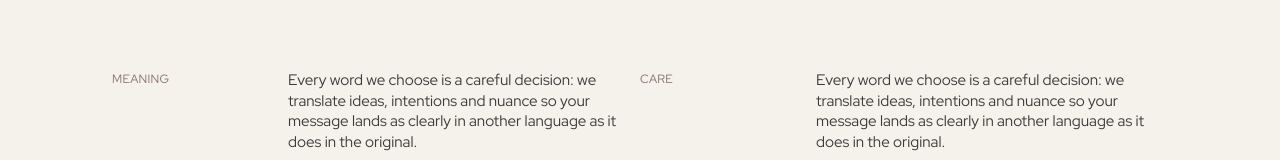
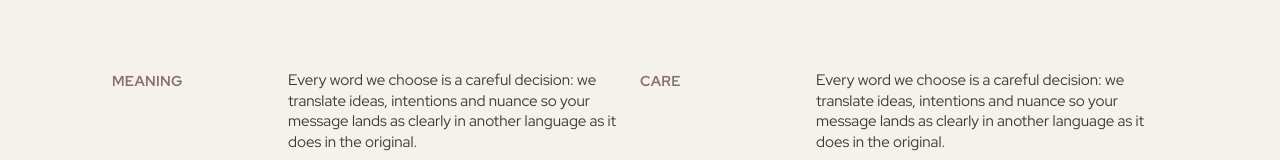
Before and after one commit to georginatranslateweb-glitch/web, a Next.js app: page /home-5 in a window 1280 px wide. Shown: the part 577-737 px from the top of the page. Built offline with nearby package versions, Linux system fonts and the light colour scheme.

Commit message:
secondary titles size rearrange

```diff
--- a/assets/css/home-5-hero.css
+++ b/assets/css/home-5-hero.css
@@ -215,7 +215,9 @@
 }
 
 .ms-main .ms-page-content .home-five-editorial-grid__label {
-  font-size: 0.75rem;
+  font-family: var(--font-primary, "Red Hat Display", system-ui, -apple-system, sans-serif);
+  font-weight: 700;
+  font-size: 0.9rem;
   letter-spacing: 0.02em;
   text-transform: uppercase;
   color: rgba(80, 44, 38, 0.65);
```
